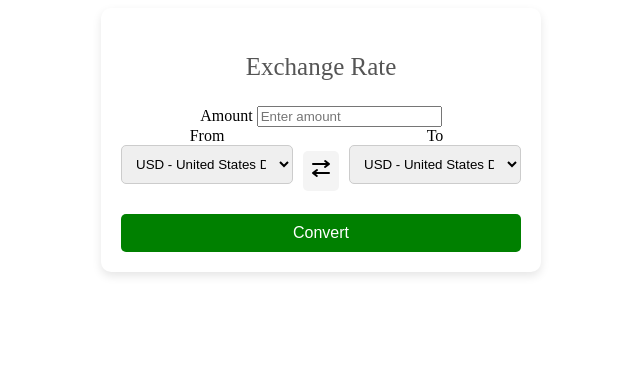
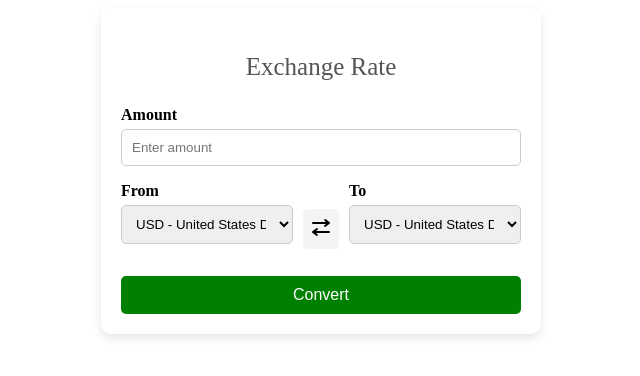
Before and after one commit to abrutans/currency-converter, a plain HTML site: page src/index.html in a window 1280 px wide. Shown: the whole page, without its empty margins (319-959 px from the left). Drawn offline with Linux system fonts and the light colour scheme.

Commit message:
ui tweaks

```diff
--- a/src/index.html
+++ b/src/index.html
@@ -13,8 +13,10 @@
     <h1 id="result"><span id="csymbol">$ </span>buh</h1>
   </div>
   <form class="converter-form">
-    <label for="amount-input">Amount</label>
-    <input type="text" id="amount-input" name="amount" placeholder="Enter amount" />
+    <div id="input-group">
+      <label for="amount-input">Amount</label>
+      <input type="text" id="amount-input" name="amount" placeholder="Enter amount" />
+    </div>
     <div class="currency-row">
       <div class="currency-group">
         <label for="currency-from">From</label>
--- a/src/style.css
+++ b/src/style.css
@@ -19,7 +19,6 @@
     font-weight: bold; /* Style the span inside h1 */
     color: #333;
     display: none;
-
 }
 
 .exchange-rate {
@@ -45,11 +44,17 @@
 }
 
 .currency-group {
-  display: flex;
-  flex-direction: column;
-  align-items: center;
-  padding-bottom: 30px;
+    display: flex;
+    flex-direction: column; /* Stack label above the dropdown */
+    align-items: flex-start; /* Align label and dropdown to the start */
+    text-align: left; /* Align the label text to the left */
+    margin-bottom: 2rem;
 }
+
+.currency-row label {
+    font-weight: bold;
+   }
+
 
 #swap-currencies {
   width: 40px;
@@ -59,6 +64,40 @@
   border-radius: 5px;
   cursor: pointer;
 }
+/* fix the animation to hover / click */
+#swap-currencies svg{
+    width: 24px;
+    height: 24px;
+    transition:all 0.3s ease-in;
+}
+#swap-currencies:hover{
+
+    color: white;
+}
+#swap-currencies .arrow-down {
+    transition: transform 350ms ease;
+}
+#swap-currencies .arrow-up {
+    transition: transform 350ms ease;
+}
+
+
+
+#swap-currencies:active .arrow-up {
+    transform: translateX(100%);
+
+}
+
+#swap-currencies:active .arrow-down {
+    transform: translateX(-100%);
+
+}
+
+
+
+
+
+
 
 #currency-from,
 #currency-to {
@@ -80,3 +119,38 @@ box-sizing: border-box;
   font-size: 16px;
   cursor: pointer;
 }
+
+#input-group {
+  display: flex;
+  flex-direction: column; /* Stack label above the input field */
+  align-items: flex-start; /* Align label and input to the start */
+  text-align: left; /* Align the label text to the left */
+  margin-bottom: 1rem; /* Add spacing below the input group */
+}
+
+#input-group label {
+  margin-bottom: 5px; /* Add spacing between the label and input field */
+  font-weight: bold; /* Optional: Make the label text bold */
+}
+
+#input-group input {
+  width: 100%; /* Make the input field take full width */
+  padding: 10px;
+  border: 1px solid #ccc;
+  border-radius: 5px;
+  box-sizing: border-box;
+}
+
+.converter-form label {
+  margin-bottom: 5px;
+  font-weight: bold;
+}
+
+.converter-form input[type="number"] {
+  width: 100%;
+  padding: 10px;
+  border: 1px solid #ccc;
+  border-radius: 5px;
+  box-sizing: border-box;
+  margin-bottom: 1rem;
+}
```
Also changed, not shown: 1 other file.
